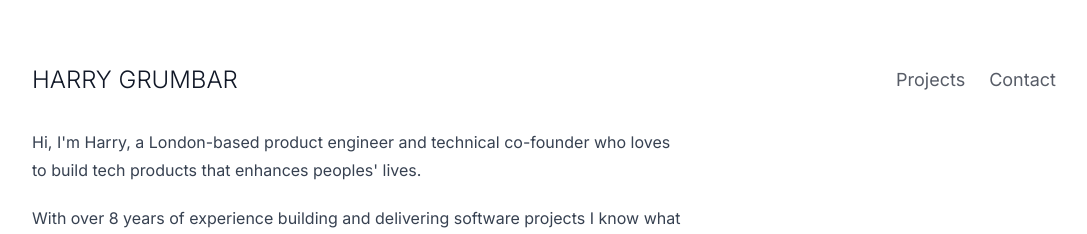
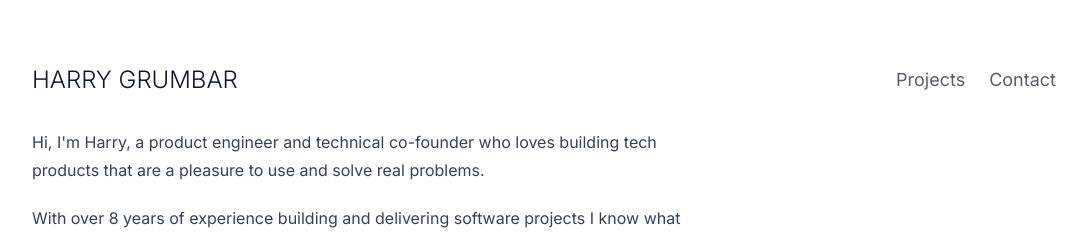
Before and after one commit to harrygr/harry.grumbar.me, a Next.js app: page / in a window 1280 px wide. Shown: the top 234 px of the page, without its empty margins (96-1183 px from the left). Built offline with nearby package versions, Linux system fonts and the light colour scheme; no server answers.

Commit message:
Tweak titles and headline copy

```diff
--- a/src/app/page.tsx
+++ b/src/app/page.tsx
@@ -3,9 +3,9 @@ import differenceInYears from "date-fns/differenceInYears";
 import React from "react";
 
 export const metadata = {
-  title: "Harry Grumbar | London-based product engineer",
+  title: "Harry Grumbar | Product engineer",
   description:
-    "Harry Grumbar is a product engineer and technical co-founder based in London with skills in front and back-end web development, cloud services and agile working methods. He has experience delivering high-quality software to millions of users across a range of industries.",
+    "Harry Grumbar is a product engineer and technical co-founder with skills in front and back-end web development, cloud services and agile working methods. He has experience delivering high-quality software to millions of users across a range of industries.",
 };
 
 const Home = () => {
@@ -17,8 +17,9 @@ const Home = () => {
   return (
     <article className="prose">
       <p>
-        Hi, I'm Harry, a London-based product engineer and technical co-founder
-        who loves to build tech products that enhances peoples' lives.
+        Hi, I'm Harry, a product engineer and technical co-founder who loves
+        building tech products that are a pleasure to use and solve real
+        problems.
       </p>
 
       <p>
```
Also changed, not shown: cv/template.html (+9 -13 lines).
